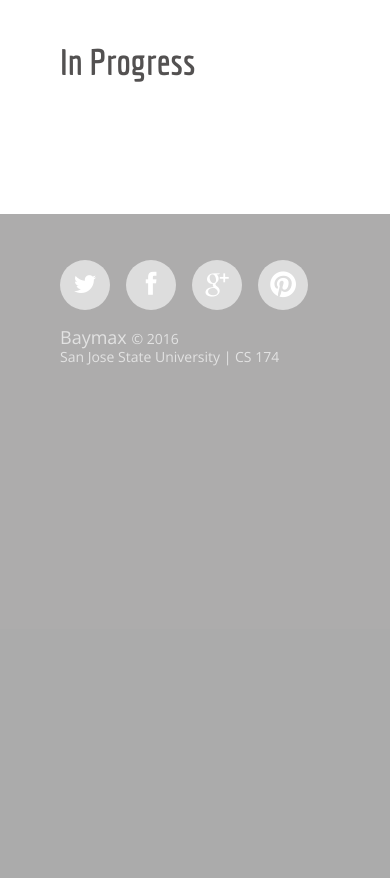
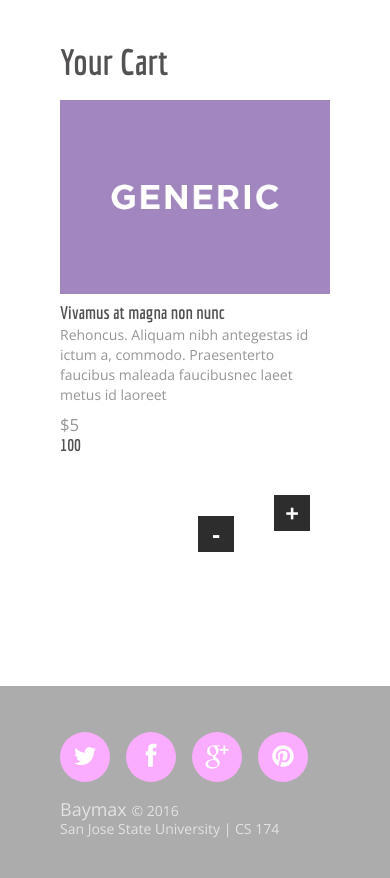
Before and after one commit to stefan-lin/SimplyCharmlings_Final, a PHP site: page /cart.html in a window 390 px wide. Shown: the part 215-1093 px from the top of the page. Before the commit the page ends 581 px from the top, so only its background shows below. Run offline with PHP 8.4, Linux system fonts and the light colour scheme.

```diff
--- a/cart.html
+++ b/cart.html
@@ -52,7 +52,7 @@
             <nav>
               <ul class="sf-menu">
                <li><a href="index.html">HOME</a></li>
-               <li><a href="products.html">CATEGORIES</a></li>
+               <li><a href="index.html#cate">CATEGORIES</a></li>
                <li><a href="about.html">ABOUT</a></li>
                <li><a href="login.html">LOG IN</a></li>
                <li class="current"><a href="cart.html">CART</a></li>
@@ -73,8 +73,37 @@
   <div class="container">
     <div class="row">
       <div class="grid_12">
-        <h2>In Progress</h2>
+        <h2>Your Cart</h2>
       </div>
+
+<div class="grid_12">
+
+          <div class="maxheight" style="height: 249px;"><div class="box_inner">
+            <span style="display: none;">id</span>
+            <div class="grid_3special"><img src="images/page2_img.jpg"></div>
+            <div class="grid_4special">
+            <div class="text1"><h1>Vivamus at magna non nunc </h1></div>
+            Rehoncus. Aliquam nibh antegestas id ictum a, commodo. Praesenterto faucibus maleada faucibusnec laeet metus id laoreet
+</div>
+<div class="grid_1special big">
+            $5
+
+            <br>
+            <h1>100</h1></div>
+            <div class="grid_1add top">
+            <a href="#" class="link1">+</a>
+          </div>
+          <div class="grid_1add top">
+            <a href="#" class="link1">-</a>
+          </div>
+          </div></div>
+
+      </div>
+
+
+
+
+
     </div>
   </div>
 </section>
--- a/css/grid.css
+++ b/css/grid.css
@@ -441,10 +441,51 @@ table {
     margin-left: 84px;
   }
 }
+
+.grid_3special{
+  width: 270px;
+  float: left;
+  margin-left: 0px;
+}
+
+.grid_4special{
+  width: 370px;
+  float: left;
+  margin-left: 30px;
+  margin-top: 3%;
+}
+
+.grid_1special{
+    margin-left: 70px;
+    margin-right: 60px;
+    margin-top: 4%;
+    width: 70px;
+}
+
+.grid_1add{
+    margin-right: 3%;
+    margin-top: 4%;
+    width: 70px;
+}
+.big{
+      font-size: larger;
+}
+
+.top{
+margin-top: 2%;
+
+}
 .select-menu {
   display: none !important;
 }
 @media (max-width: 767px) {
+
+.grid_1add{
+    margin: 20px;
+
+
+}
+
   .container {
     width: 420px;
     padding: 0 0px;
--- a/css/style.css
+++ b/css/style.css
@@ -189,6 +189,26 @@ a:hover {
     font-weight: bold;
     margin-bottom: 55px;
 }
+
+@media (max-width: 767px) {
+.link1 {
+    display: block;
+    float: right;
+    color: #fff;
+    background-color: #2e2d2d;
+    font-size: 24px;
+    line-height: 36px;
+    width: 36px;
+    height: 36px;
+    text-align: center;
+    font-weight: bold;
+    margin-bottom: 55px;
+    display: block;
+    margin: 20px;
+}}
+
+
+
 
 .link1:hover {
     background-color: #aaccaa;
@@ -431,6 +451,19 @@ header h1 a img {
 .bq1 .fleft {
     margin-top: 5px;
     margin-right: 19px;
+}
+
+.bq1 img{
+    max-width: 200px;
+    padding-bottom: 40px;
+}
+
+ @media screen and (max-width: 767px) {
+    .bq1 img{
+        max-width: 150px;
+        padding-bottom: 50%;
+}
+
 }
 
 .bq_title {
@@ -739,7 +772,7 @@ header h1 a img {
 }
 
 .socials .fa {
-    background-color: #ddd;
+    background-color: #faadff;
     font-size: 25px;
     float: left;
     line-height: 50px;
@@ -758,7 +791,12 @@ header h1 a img {
     margin-left: 16px;
 }
 
-.socials .fa.fa-pinterest {
+.socials .fa.fa-instagram {
+    font-size: 30px;
+}
+
+
+.socials .fa.fa-envelope-o{
     font-size: 30px;
 }
 
```
Also changed, not shown: index.html (+20 -22 lines), images/icon1.png, images/icon2.png, images/icon3.png, images/page1_img1.jpg, images/page1_img2.jpg, images/page1_img3.jpg.
